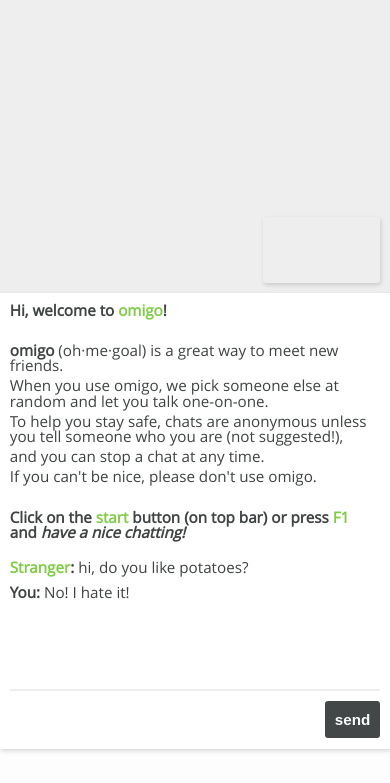
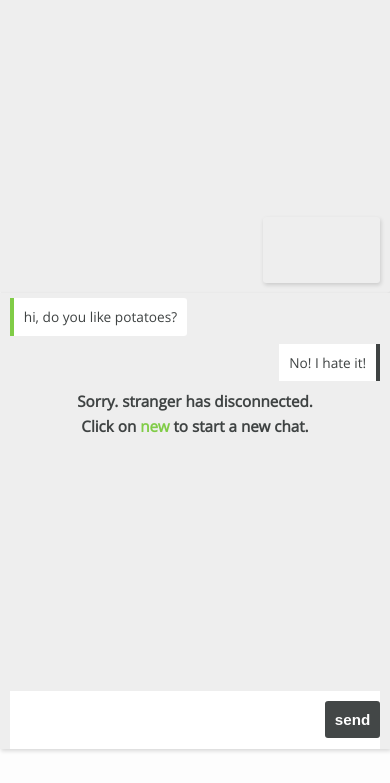
Before and after one commit to gnuns/omigo, a website: page client/src/index.html in a window 390 px wide. Shown: the part 61-844 px from the top of the page. Drawn offline with Linux system fonts and the light colour scheme.

Commit message:
Chat mobile style finished

```diff
--- a/client/src/css/styles.css
+++ b/client/src/css/styles.css
@@ -259,9 +259,11 @@
       color: #3F4343;
       font-size: 0.95em; }
       .chat .text .conversation-box p {
-        padding-top: 10px; }
+        margin-bottom: 5px;
+        padding-top: 5px; }
         .chat .text .conversation-box p.syslog {
-          padding-top: 5px; }
+          padding-top: 5px;
+          margin-bottom: 0px; }
         .chat .text .conversation-box p.userlog .name {
           font-weight: 600; }
           .chat .text .conversation-box p.userlog .name::after {
@@ -341,13 +343,37 @@
       bottom: 0px !important;
       left: 0px !important;
       right: 0px !important;
-      border-radius: 0px !important; }
+      border-radius: 0px !important;
+      background-color: #EEEEEE !important; }
       .chat .text .conversation-box {
         position: absolute;
         top: 0px;
         height: calc(100% - 70px);
         margin-top: 5px;
         margin-bottom: 5px; }
+        .chat .text .conversation-box .syslog {
+          width: 100%;
+          text-align: center;
+          display: block;
+          clear: both;
+          margin-top: 5px; }
+        .chat .text .conversation-box .userlog {
+          max-width: 80%;
+          clear: both;
+          padding: 12px 10px;
+          font-size: .9em;
+          background-color: #fff;
+          margin-bottom: 8px;
+          display: block; }
+          .chat .text .conversation-box .userlog .name {
+            display: none; }
+          .chat .text .conversation-box .userlog.stranger {
+            float: left;
+            border-left: 4px solid #80CC47;
+            border-radius: 0px 3px 3px 0px; }
+          .chat .text .conversation-box .userlog.me {
+            float: right;
+            border-right: 4px solid #3F4343; }
       .chat .text .write-box {
         height: 60px !important;
         margin-top: -60px !important; }
--- a/client/src/index.html
+++ b/client/src/index.html
@@ -35,7 +35,7 @@
       <div class="text basic-shadow">
           <div class="conversation-box">
             <!-- WELCOME MESSAGE -->
-            <p class="syslog"><strong>Hi, welcome to <span class="special">omigo</span>!</strong></p>
+            <!-- <p class="syslog"><strong>Hi, welcome to <span class="special">omigo</span>!</strong></p>
             <p></p>
             <p></p>
             <p class="syslog"><strong>omigo</strong> (oh·me·goal) is a great way to meet new friends.</p>
@@ -46,7 +46,7 @@
             <p></p>
             <p></p>
             <p class="syslog"><strong>Click on the <span class="special">start</span> button (on top bar) or press <span class="special">F1</span> and <i>have a nice chatting!</i></strong></p>
-            <p></p>
+            <p></p> -->
 
             <!-- EXAMPLE CHAT MESSAGES -->
             <p class="userlog stranger">
@@ -54,6 +54,12 @@
             </p>
             <p class="userlog me">
               <span class="name">You</span> No! I hate it!
+            </p>
+            <p class="syslog">
+              <strong>Sorry. stranger has disconnected.</strong>
+            </p>
+            <p class="syslog">
+              <strong>Click on <span class="special">new</span> to start a new chat.</strong>
             </p>
           </div>
           <div class="write-box">
--- a/client/src/scss/parts/_chat.scss
+++ b/client/src/scss/parts/_chat.scss
@@ -53,9 +53,11 @@
       font-size: 0.95em;
 
       p {
-        padding-top: 10px;
+        margin-bottom: 5px;
+        padding-top: 5px;
         &.syslog {
           padding-top: 5px;
+          margin-bottom: 0px;
         }
         &.userlog {
           .name {
@@ -162,12 +164,43 @@
       left: 0px !important;
       right: 0px !important;
       border-radius: 0px !important;
+      background-color: $lightgray !important;
       .conversation-box {
         position: absolute;
         top: 0px;
         height: calc(100% - 70px);
         margin-top: 5px;
         margin-bottom: 5px;
+        // background-color: $lightgray;
+        .syslog {
+          width: 100%;
+          text-align: center;
+          display: block;
+          clear: both;
+          margin-top: 5px;
+        }
+        .userlog {
+          max-width: 80%;
+          clear: both;
+          padding: 12px 10px;
+          font-size: .9em;
+          background-color: #fff;
+          margin-bottom: 8px;
+          display: block;
+          .name {
+            display: none;
+          }
+          &.stranger {
+            float: left;
+            border-left: 4px solid $green;
+            border-radius: 0px $default-radius $default-radius 0px ;
+          }
+          &.me {
+            float: right;
+            border-right: 4px solid $darkgray;
+
+          }
+        }
       }
       .write-box {
         height: 60px !important;
```
